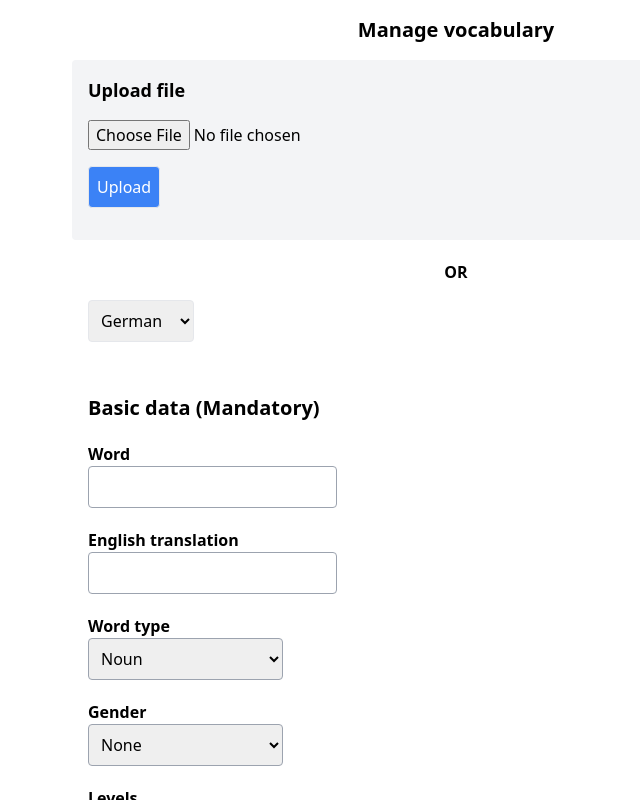
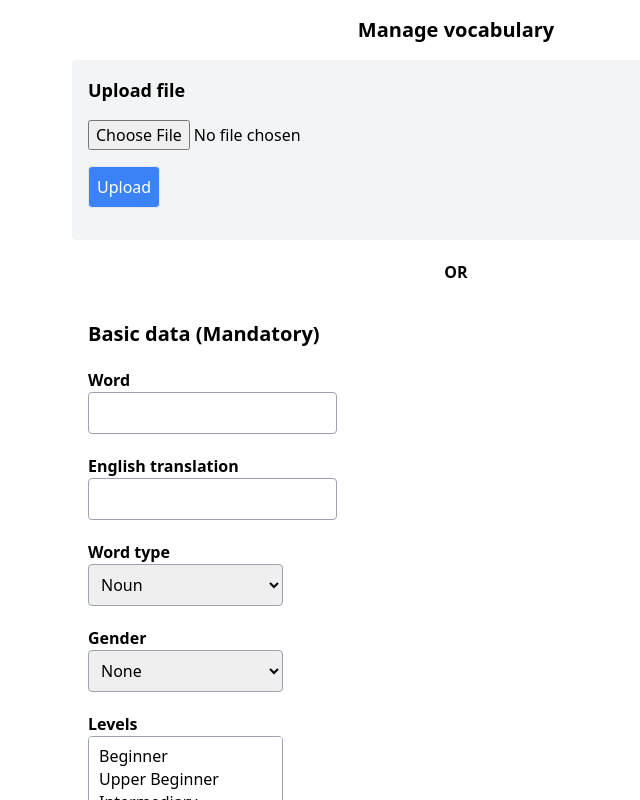
Before and after one commit to uche789/learn-german, a React (Vite) app: page /learn-german/admin/vocab/form in a window 1280 px wide. Shown: the top 800 px of the page, without its empty margins (184-824 px from the left). Built offline with nearby package versions, Linux system fonts and the light colour scheme.

Commit message:
Update vocaburlary

```diff
--- /dev/null
+++ b/public/fr.json
@@ -0,0 +1 @@
+[{"definition": [], "word_type": "Noun", "levels": ["Beginner", "Upper Beginner"], "vocab_id": 2, "english_translation": "Sweet potato", "word": "Patate douce", "examples": ["Est-ce qu'on commande des frites de patate douce aussi?"], "gender": "f"}]
--- a/src/features/admin/components/VocabForm.tsx
+++ b/src/features/admin/components/VocabForm.tsx
@@ -1,8 +1,7 @@
-import { DetailedHTMLProps, FormEvent, FormEventHandler, FormHTMLAttributes, useEffect, useState } from "react"
+import { FormEventHandler, useEffect, useState } from "react"
 import { addVocabulary, deleteVocabulary, updatedVocabulary, } from "../lib/api"
 import { VocabularyType, Gender, LanguageProficienyLevel, SupportedLanguages, WordType } from "@/lib/types"
 import { useNavigate } from "react-router-dom"
-import { finalization, title } from "process"
 
 type TextAreaContent = {
   id: string
--- a/src/pages/VocabFormAdmin.tsx
+++ b/src/pages/VocabFormAdmin.tsx
@@ -50,7 +50,6 @@ export default function VocabFormAmin() {
                 <>
                   <VocabFileUpload />
                   <p className="text-center mt-5 font-semibold">OR</p>
-                  <SwitchLang value={lang} updateLang={(lang: SupportedLanguages) => setLang(lang)} />
                 </>
               }
               <VocabForm data={data} lang={lang} />
```
Also changed, not shown: public/jp.json (+1 -1 lines).
